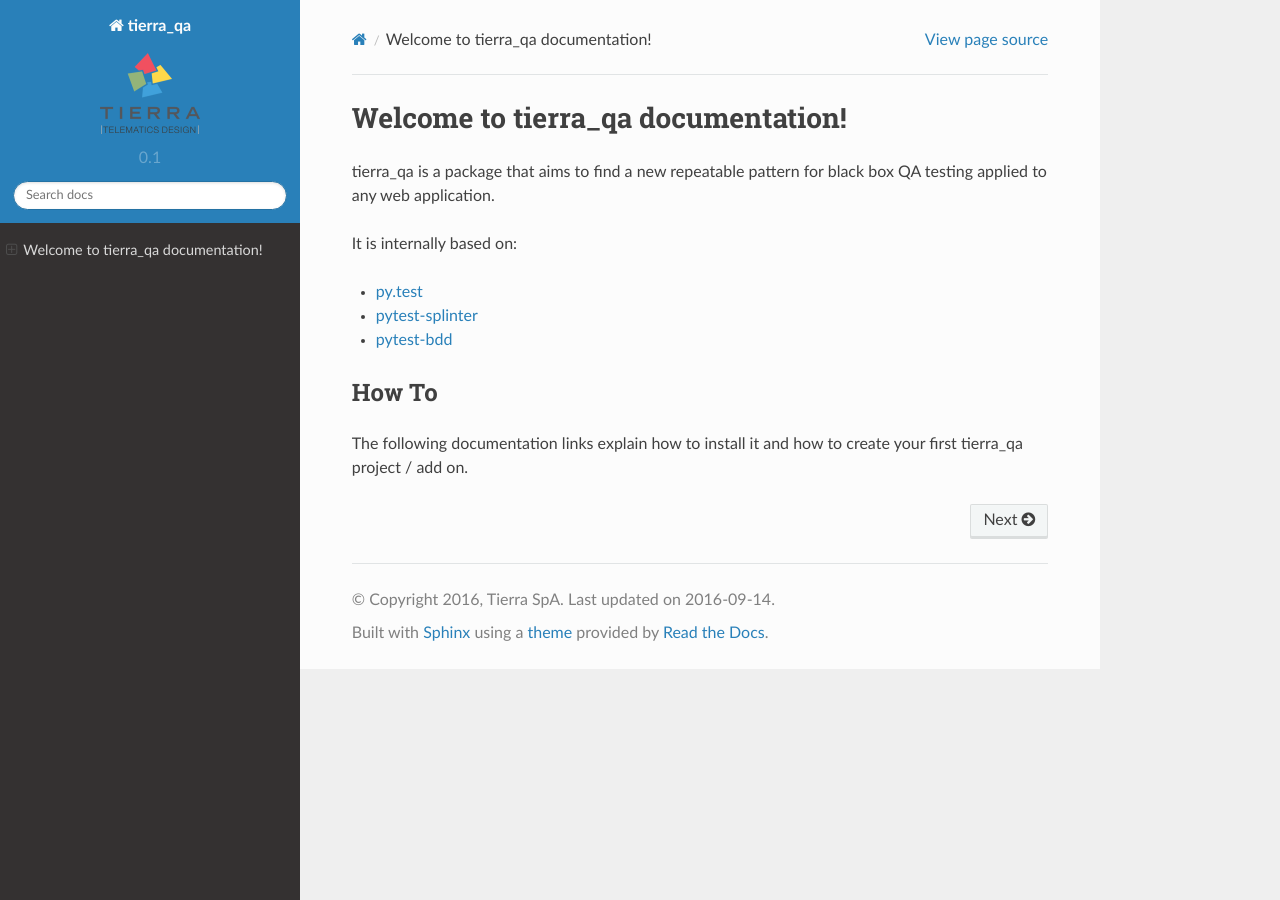
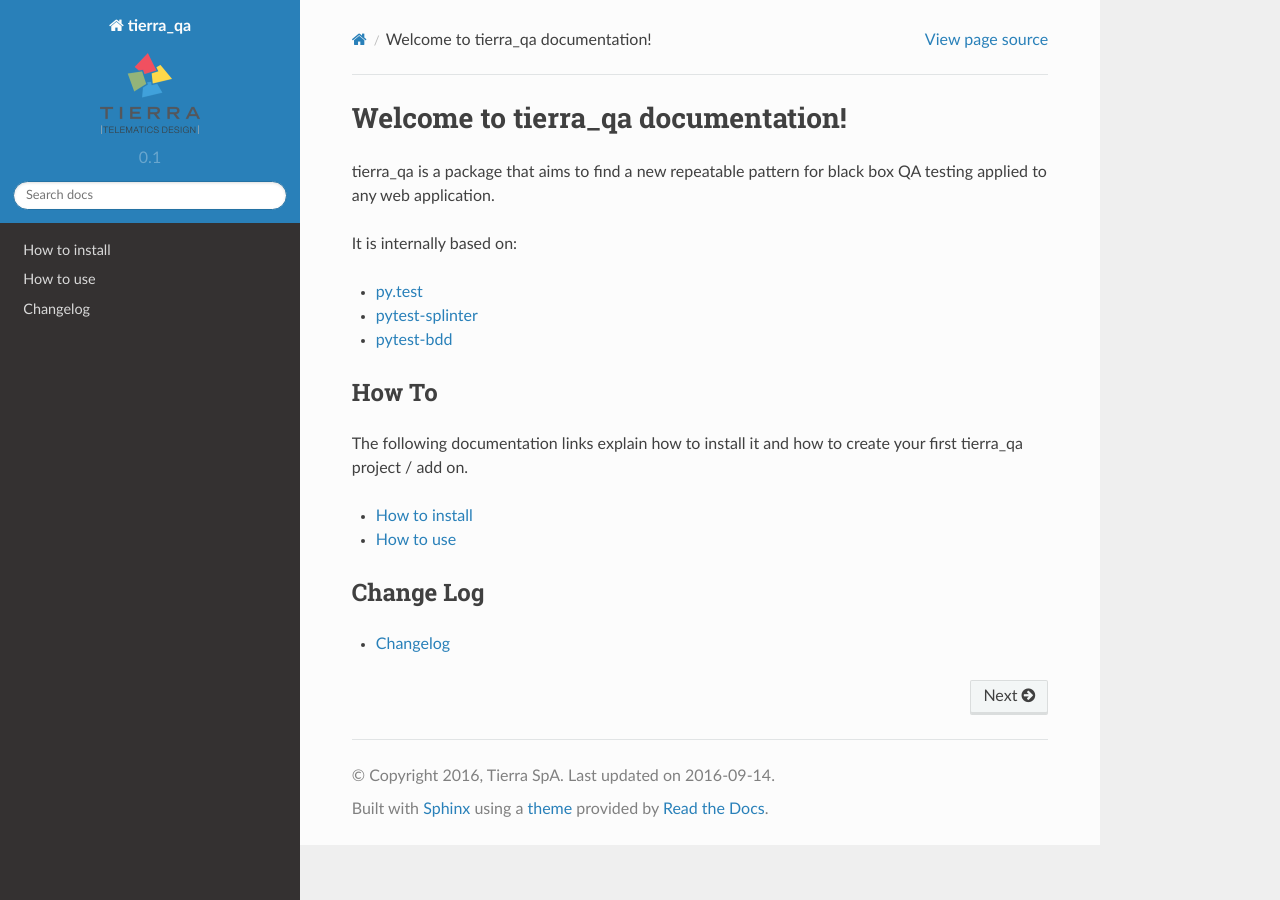
Before and after one commit to tierratelematics/tierra_qa, a Sphinx documentation site: the page built from docs/index.rst, in a window 1280 px wide. Built offline with Sphinx 7.4.7 and the Read the Docs theme 2.0.0, drawn with Linux system fonts in a browser that asks for light colours.

Commit message:
fix link references

```diff
--- a/CHANGES.txt
+++ b/CHANGES.txt
@@ -0,0 +1,3 @@
+==========
+Change log
+==========
--- a/docs/how_to/installation.rst
+++ b/docs/how_to/installation.rst
@@ -0,0 +1,3 @@
+==============
+How to install
+==============
--- a/docs/how_to/tutorial.rst
+++ b/docs/how_to/tutorial.rst
@@ -0,0 +1,3 @@
+==========
+How to use
+==========
--- a/docs/index.rst
+++ b/docs/index.rst
@@ -23,15 +23,15 @@ The following documentation links explain how to :ref:`install <installation>` i
 
 .. toctree::
     :maxdepth: 2
-    :titlesonly:
 
     how_to/installation
     how_to/tutorial
 
+Change Log
+----------
 
 .. toctree::
     :maxdepth: 1
-    :titlesonly:
 
     Changelog <changes>
 
```
